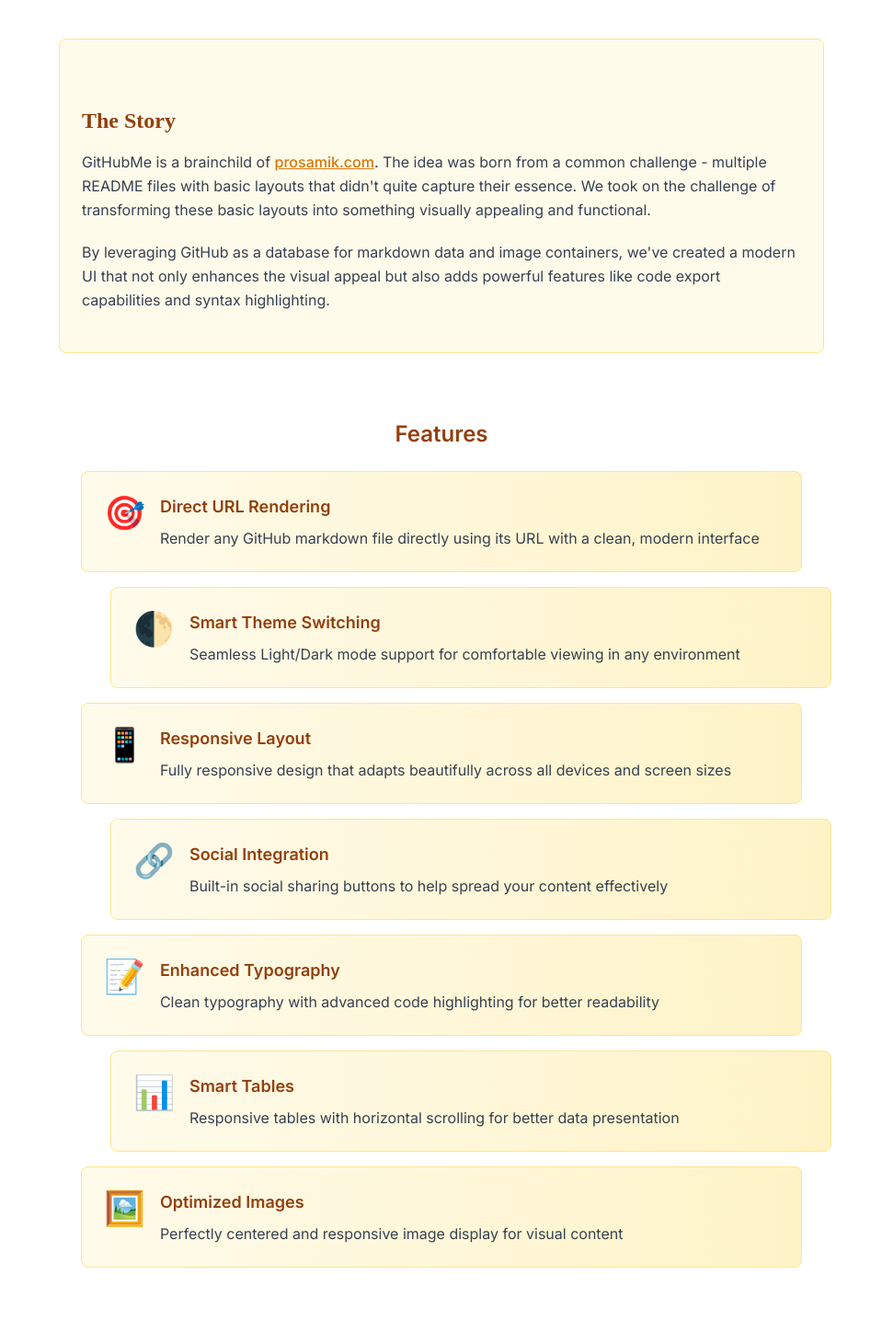
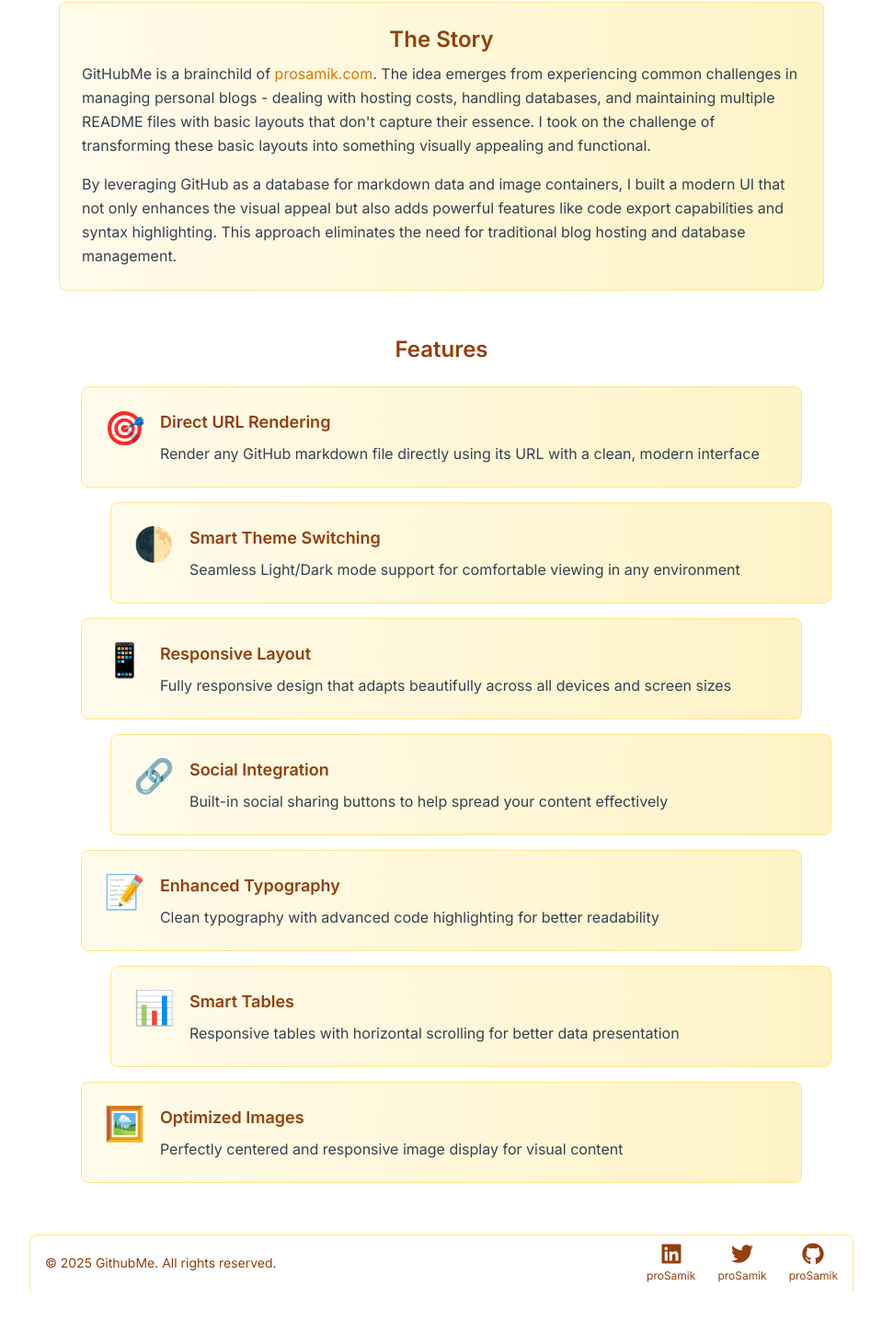
Before and after one commit to proSamik/githubme, a Next.js app: page /about in a window 1280 px wide. Shown: the part 282-1730 px from the top of the page at 92% size, without its empty margins (160-1119 px from the left). After the commit the page ends 1685 px from the top, so only its background shows below. Built offline with nearby package versions, Linux system fonts and the light colour scheme.

Commit message:
feat- update AboutContent.tsx to add image, update the UI and comment the See more projects div

```diff
--- a/src/components/AboutContent.tsx
+++ b/src/components/AboutContent.tsx
@@ -40,9 +40,9 @@
 
             {!showCreator ? (
                 // About GitHubMe Section
-                <div className="space-y-12 animate-fadeIn">
+                <div className="space-y-6 animate-fadeIn">
                     <div className="text-center">
-                        <h1 className="text-4xl font-bold text-amber-800 dark:text-amber-200 mb-4">
+                        <h1 className="text-4xl font-bold text-amber-800 dark:text-amber-200 ">
                             GitHubMe
                         </h1>
                         <p className="text-xl text-gray-600 dark:text-gray-300">
@@ -51,9 +51,17 @@
                     </div>
 
                     {/* Origin Story Section */}
-                    <div className="prose dark:prose-invert max-w-none">
-                        <div className="bg-amber-50 dark:bg-amber-900/30 p-6 rounded-lg border border-amber-200 dark:border-amber-700">
-                            <h2 className="text-2xl font-semibold text-amber-800 dark:text-amber-200 mb-4">
+                    <div className="not-prose max-w-none">
+                        <div className="
+                            p-6
+                            bg-gradient-to-r from-amber-50 to-amber-100
+                            dark:from-amber-900/40 dark:to-amber-800/60
+                            rounded-lg border border-amber-200 dark:border-amber-700
+                            transition-all duration-300
+                            hover:shadow-lg hover:border-amber-300 dark:hover:border-amber-600
+                            dark:hover:from-amber-900/50 dark:hover:to-amber-800/70
+                        ">
+                            <h2 className="text-2xl font-semibold text-amber-800 dark:text-amber-200 mb-2 flex justify-center">
                                 The Story
                             </h2>
                             <p className="text-gray-700 dark:text-gray-300 leading-relaxed">
@@ -61,10 +69,10 @@
                                 <Link href="https://prosamik.com" className="text-amber-600 dark:text-amber-400 hover:underline">
                                     prosamik.com
                                 </Link>
-                                . The idea was born from a common challenge - multiple README files with basic layouts that didn't quite capture their essence. We took on the challenge of transforming these basic layouts into something visually appealing and functional.
+                                . The idea emerges from experiencing common challenges in managing personal blogs - dealing with hosting costs, handling databases, and maintaining multiple README files with basic layouts that don't capture their essence. I took on the challenge of transforming these basic layouts into something visually appealing and functional.
                             </p>
                             <p className="text-gray-700 dark:text-gray-300 leading-relaxed mt-4">
-                                By leveraging GitHub as a database for markdown data and image containers, we've created a modern UI that not only enhances the visual appeal but also adds powerful features like code export capabilities and syntax highlighting.
+                                By leveraging GitHub as a database for markdown data and image containers, I built a modern UI that not only enhances the visual appeal but also adds powerful features like code export capabilities and syntax highlighting. This approach eliminates the need for traditional blog hosting and database management.
                             </p>
                         </div>
                     </div>
@@ -73,14 +81,14 @@
                     <FeatureGrid />
 
                     {/* Call to Action */}
-                    <div className="text-center">
-                        <Link
-                            href="https://prosamik.com/projects"
-                            className="inline-block px-8 py-3 bg-amber-500 dark:bg-amber-700 text-white rounded-lg hover:bg-amber-600 dark:hover:bg-amber-600 transition-colors"
-                        >
-                            View More Projects
-                        </Link>
-                    </div>
+                    {/*<div className="text-center">*/}
+                    {/*    <Link*/}
+                    {/*        href="https://prosamik.com/projects"*/}
+                    {/*        className="inline-block px-8 py-3 bg-amber-500 dark:bg-amber-700 text-white rounded-lg hover:bg-amber-600 dark:hover:bg-amber-600 transition-colors"*/}
+                    {/*    >*/}
+                    {/*        View More Similar Projects*/}
+                    {/*    </Link>*/}
+                    {/*</div>*/}
                 </div>
             ) : (
                 // About Creator Section remains unchanged
@@ -88,11 +96,11 @@
                     <div className="flex flex-col items-center py-1 pt-2 w-full">
                         <div className="flex flex-col items-center space-y-4 mb-2">
                             <Image
-                                src="/me-here.jpg"
-                                alt="Samik"
+                                src="/me-here.png"
+                                alt="Samik Choudhury"
                                 width={250}
                                 height={250}
-                                className="rounded-full shadow-lg"
+                                className="rounded-full shadow-2xl shadow-gray-600 dark:shadow-gray-100 dark:shadow-lg"
                                 priority
                             />
                             <h2 className="text-2xl mb-2">Hey, I'm Samik</h2>
@@ -121,7 +129,7 @@
 
                         <div className="flex flex-col items-center space-y-4 mt-5">
                             <div className="flex">
-                                <div className="bg-gray-800 text-white px-4 py-2 rounded-md flex items-center space-x-4">
+                                <div className="bg-zinc-800 text-white px-4 py-2 rounded-md flex items-center space-x-4">
                                     <span>Reach me: </span>
                                     <a
                                         href="https://www.twitter.com/prosamik"
@@ -152,12 +160,12 @@
                         </div>
                     </div>
 
-                    <div className="text-center mt-8">
+                    <div className="text-center mt-2">
                         <Link
                             href="https://prosamik.com/about"
                             className="inline-block px-8 py-3 bg-amber-500 dark:bg-amber-700 text-white rounded-lg hover:bg-amber-600 dark:hover:bg-amber-600 transition-colors"
                         >
-                            Learn More About Me
+                            See my timeline here
                         </Link>
                     </div>
                 </div>
```
